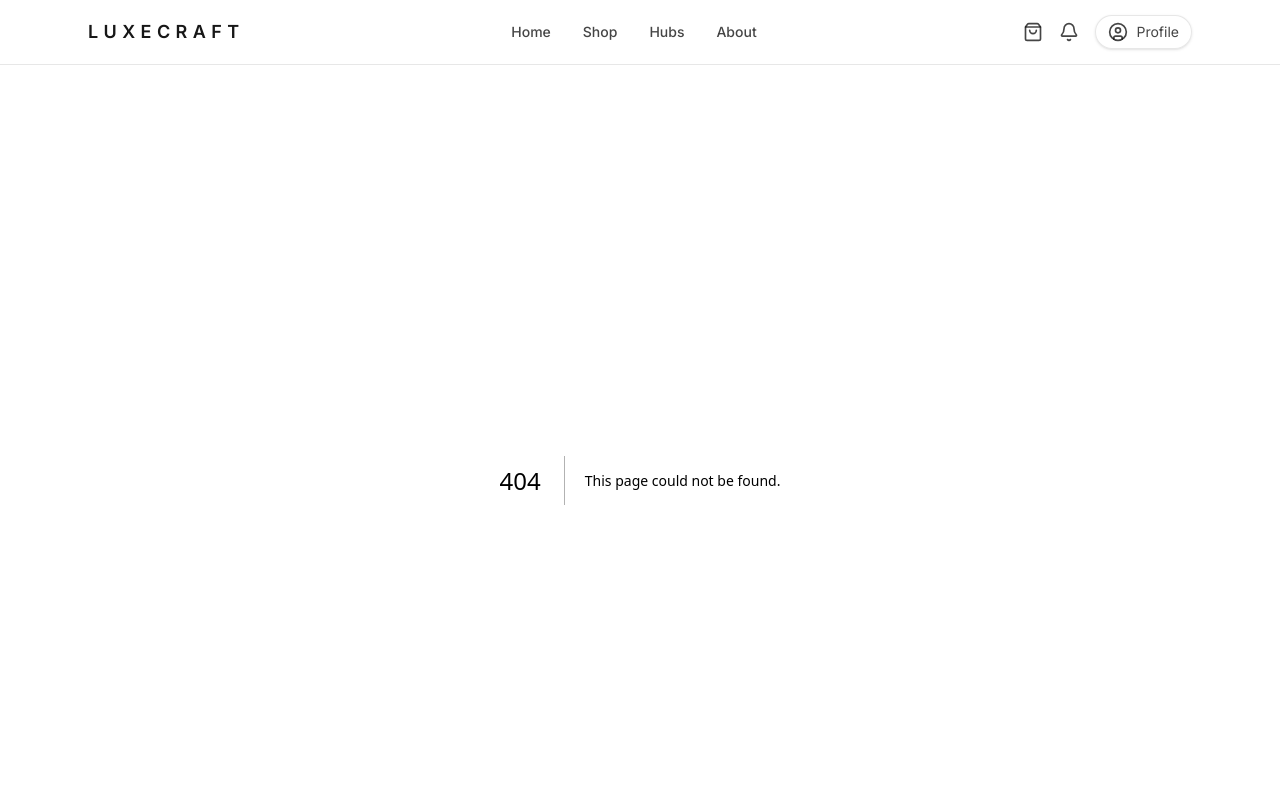
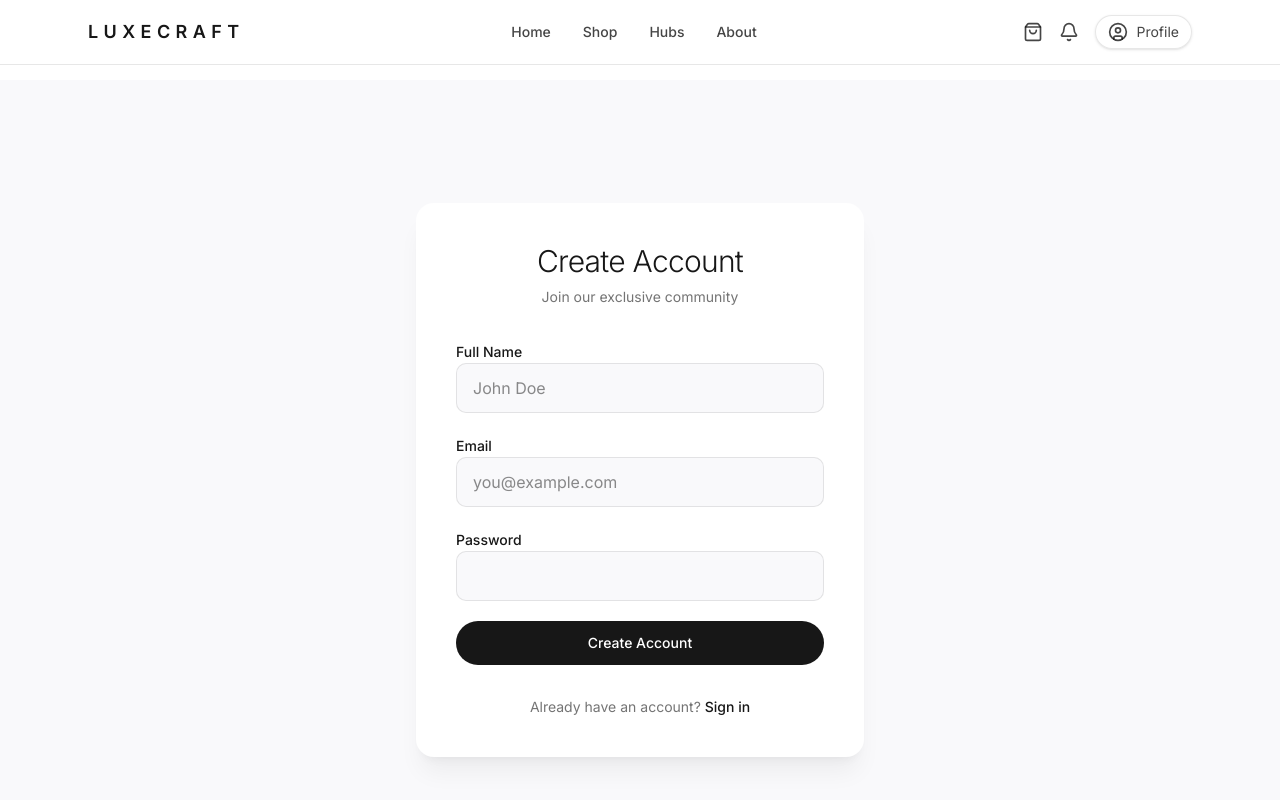
Before and after one commit to Aschio12/classic-furniture-frontend, a Next.js app: page /register in a window 1280 px wide. Before the commit this address had no page. Shown: the top 800 px of the page. Built offline with nearby package versions, Linux system fonts and the light colour scheme.

Commit message:
Create page.tsx

```diff
--- /dev/null
+++ b/app/(auth)/register/page.tsx
@@ -0,0 +1,19 @@
+"use client";
+
+import { motion } from "framer-motion";
+import RegisterForm from "@/components/auth/RegisterForm";
+
+export default function RegisterPage() {
+  return (
+    <main className="flex min-h-screen w-full flex-col items-center justify-center bg-[#F9F9FB] px-4 py-12">
+      <motion.div
+        initial={{ opacity: 0, y: 50 }}
+        animate={{ opacity: 1, y: 0 }}
+        transition={{ duration: 0.8, ease: [0.22, 1, 0.36, 1] }}
+        className="w-full max-w-md"
+      >
+        <RegisterForm />
+      </motion.div>
+    </main>
+  );
+}
```
